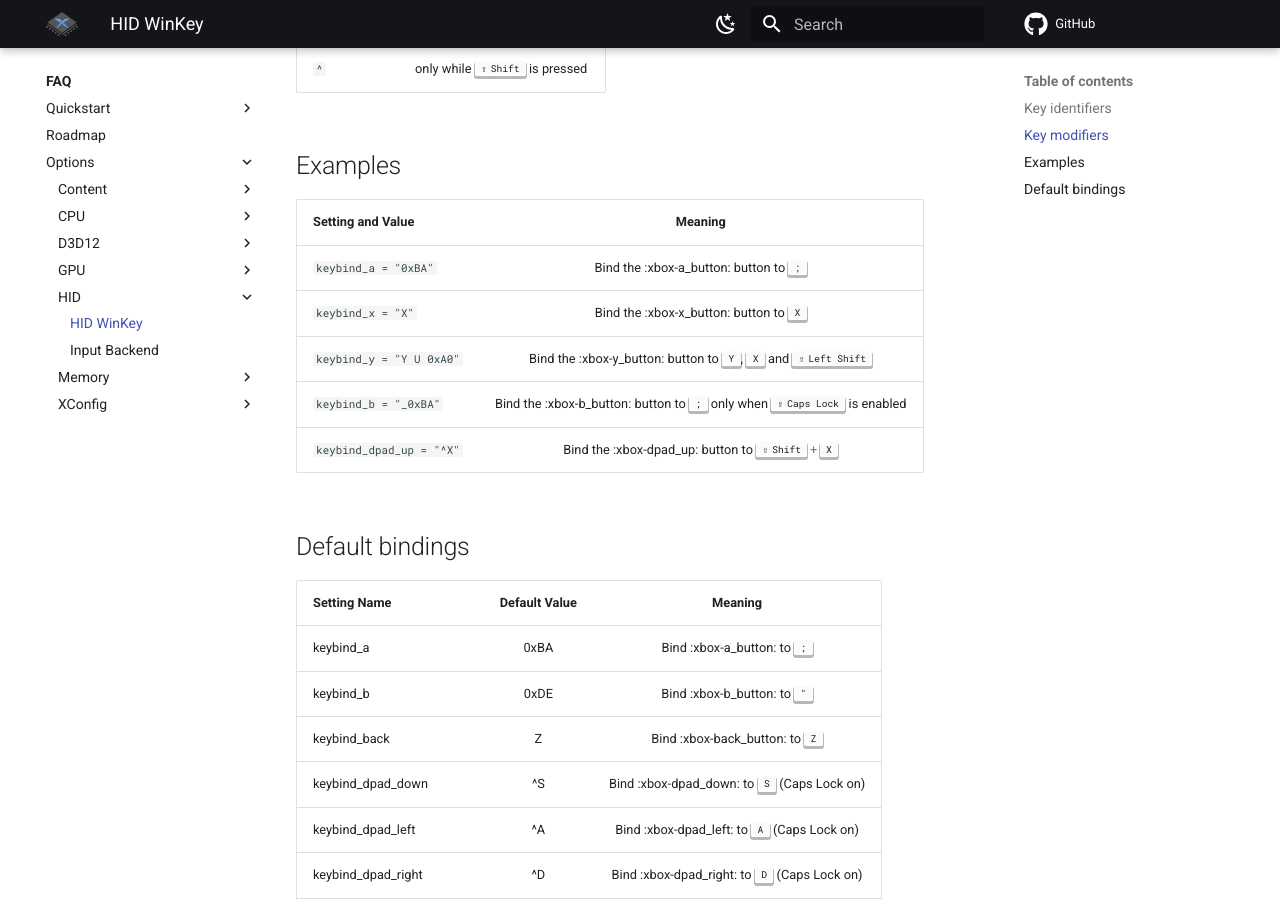
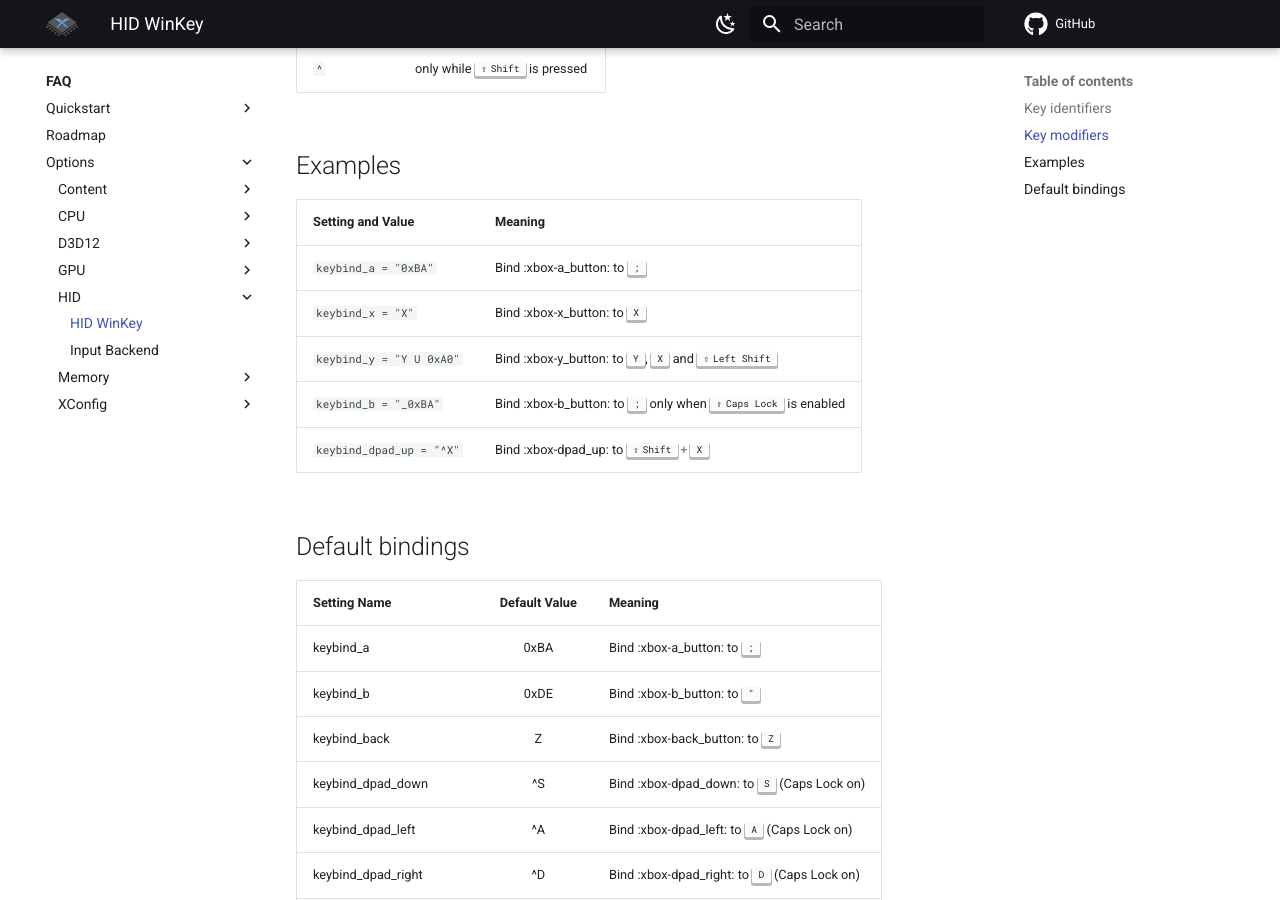
Before and after one commit to ainex-project/wiki, an MkDocs documentation site: the page built from docs/faq/options/hid/winkey/winkey.md, in a window 1280 px wide and 900 px high, scrolled down 632 px. Built offline with MkDocs 1.6.1 and Material for MkDocs 9.7.7, drawn with Linux system fonts in a browser that asks for light colours; comment, search, counter and statistics services are not loaded.

Commit message:
update winkey

```diff
--- a/docs/faq/options/hid/winkey/winkey.md
+++ b/docs/faq/options/hid/winkey/winkey.md
@@ -17,18 +17,18 @@
 
 ## Examples
 
-|**Setting and Value**       |**Meaning**                                                                   |
-|:---------------------------|:----------------------------------------------------------------------------:|
-|`keybind_a = "0xBA"`        |Bind the :xbox-a_button: button to ++semicolon++                              |
-|`keybind_x = "X"`           |Bind the :xbox-x_button: button to ++x++                                      |
-|`keybind_y = "Y U 0xA0"`    |Bind the :xbox-y_button: button to ++y++, ++x++ and ++lshift++                |
-|`keybind_b = "_0xBA"`       |Bind the :xbox-b_button: button to ++semicolon++ only when ++cplk++ is enabled|
-|`keybind_dpad_up = "^X"`    |Bind the :xbox-dpad_up: button to ++shift+x++                                 |
+|**Setting and Value**       |**Meaning**                                                         |
+|:---------------------------|:-------------------------------------------------------------------|
+|`keybind_a = "0xBA"`        |Bind :xbox-a_button: to ++semicolon++                               |
+|`keybind_x = "X"`           |Bind :xbox-x_button: to ++x++                                       |
+|`keybind_y = "Y U 0xA0"`    |Bind :xbox-y_button: to ++y++, ++x++ and ++lshift++                 |
+|`keybind_b = "_0xBA"`       |Bind :xbox-b_button: to ++semicolon++ only when ++cplk++ is enabled |
+|`keybind_dpad_up = "^X"`    |Bind :xbox-dpad_up: to ++shift+x++                                  |
 
 ## Default bindings
 
 |**Setting Name**         |**Default Value**|**Meaning**                                                   |
-|:------------------------|:---------------:|:------------------------------------------------------------:|
+|:------------------------|:---------------:|:-------------------------------------------------------------|
 |keybind_a                |0xBA             |Bind :xbox-a_button: to ++semicolon++                         |
 |keybind_b                |0xDE             |Bind :xbox-b_button: to ++dblquote++                          |
 |keybind_back             |Z                |Bind :xbox-back_button: to ++z++                              |
```
